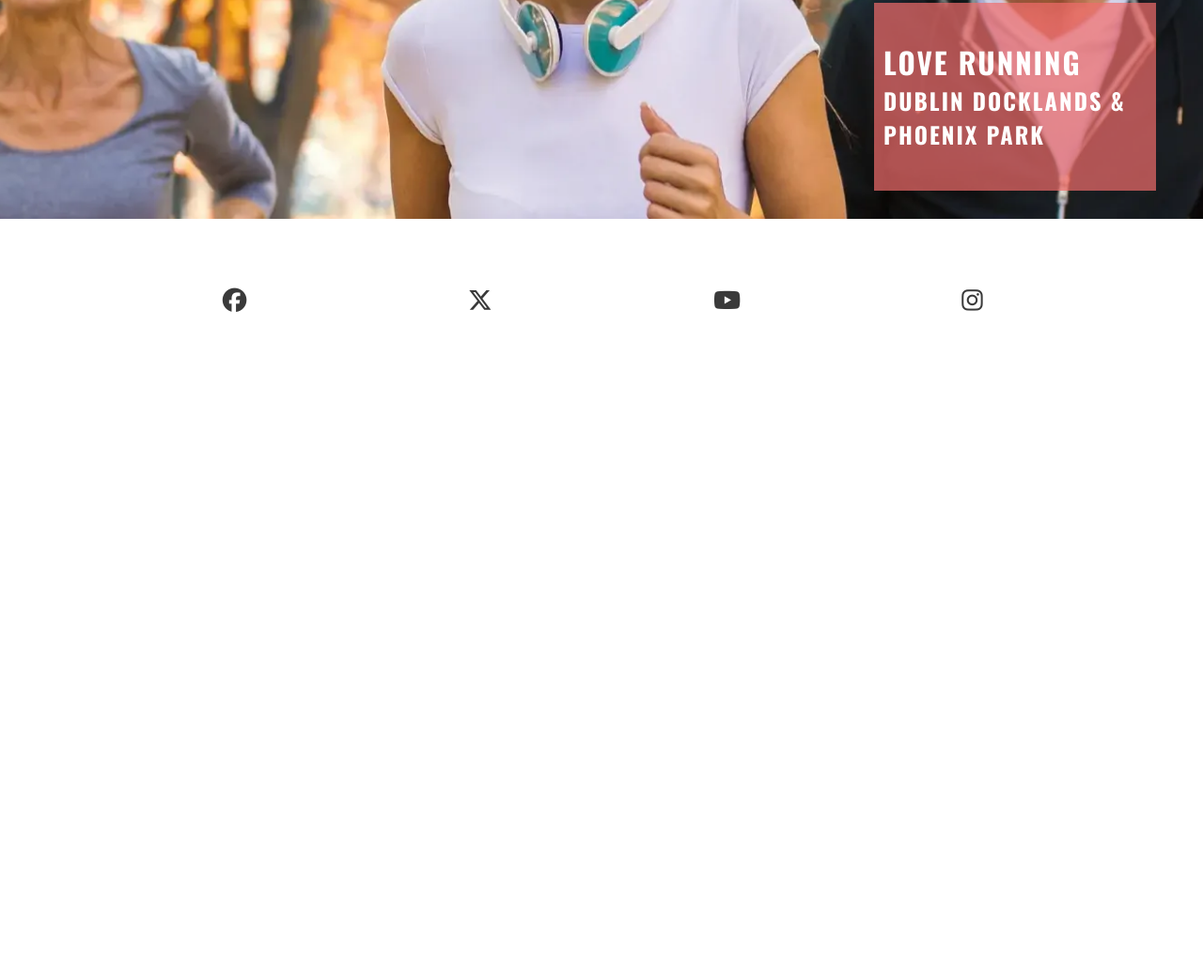
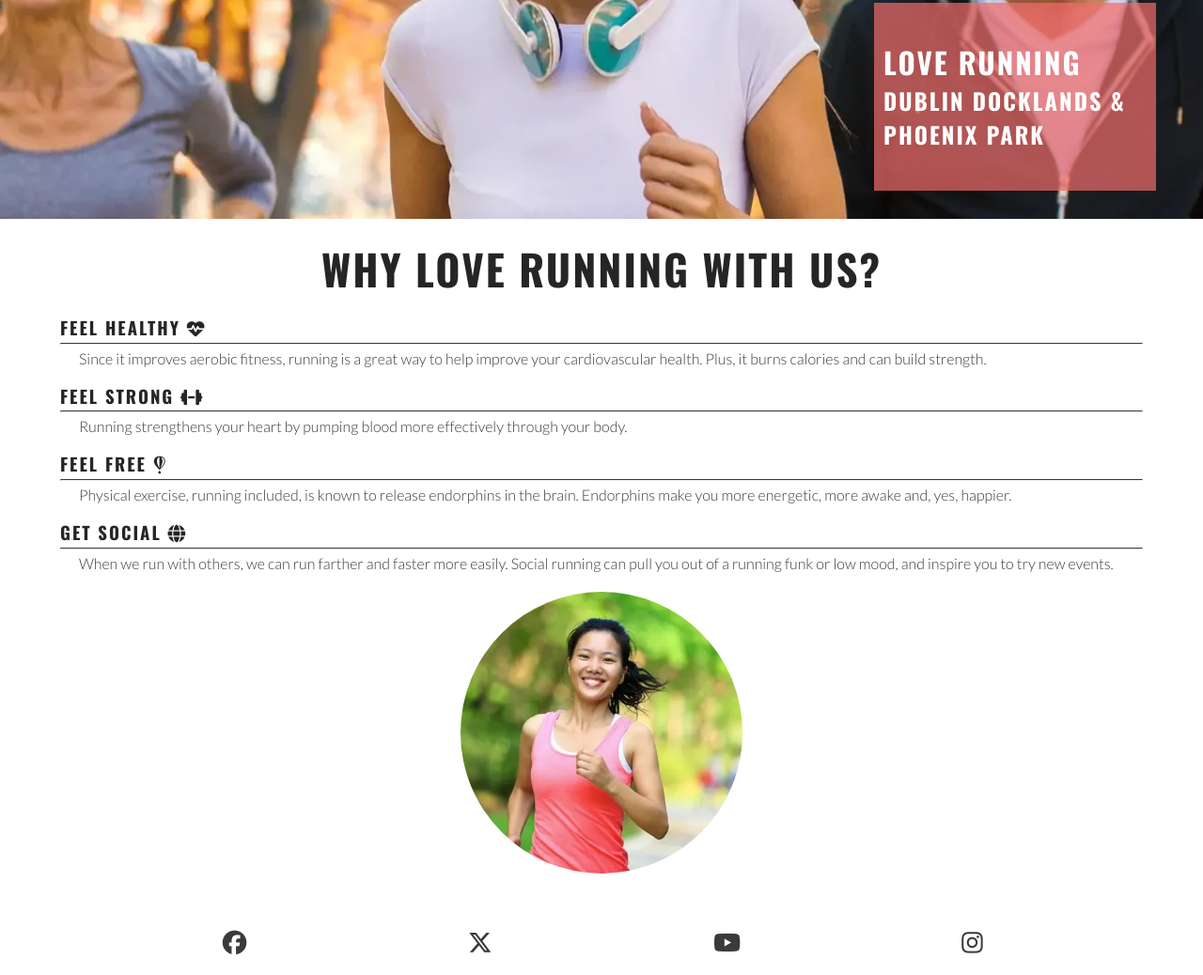
Before and after one commit to ajraf101/love-running24, a plain HTML site: page index.html in a window 1280 px wide. Shown: the part 446-1484 px from the top of the page at 94% size. Before the commit the page ends 800 px from the top, so only its background shows below. Drawn offline with nearby package versions, Linux system fonts and the light colour scheme.

Commit message:
finishing reasons section with circular image in a div

```diff
--- a/assets/css/style.css
+++ b/assets/css/style.css
@@ -117,6 +117,49 @@ main {
     color: #ffffff;
 }
 
+#reasons {
+    margin: 20px auto;
+    width: 90%;
+}
+
+#reasons > h2 {
+    margin-bottom: 20px;
+    text-align: center;
+    font-size: 280%;
+}
+
+#reasons div {
+    line-height: 20px;
+    margin-bottom: 20px;
+}
+
+#reasons hr {
+    border-top: 1px solid #3a3a3a;
+    margin: 5px 0;
+}
+
+#reasons p {
+    padding: 0 20px;
+}
+
+#circle-cover-bg {
+    background: url('../images/reasons-image.webp') no-repeat top center / cover;
+    height: 90vw;
+    width: 90vw;
+    margin-bottom: 20px;
+    /* Make square image into circle */
+    border-radius: 50%;
+    max-width: 300px;
+    max-height: 300px;
+}
+
+#benefits-image {
+    display: flex;
+    align-items: center;
+    justify-content: center;
+}
+
+
 /* Footer */
 #social-networks {
     text-align: center;
--- a/index.html
+++ b/index.html
@@ -44,7 +44,38 @@
                 <h3>Dublin Docklands & Phoenix Park</h3>
             </div>
         </section>
-
+        <section id="reasons">
+            <h2>Why Love Running With Us?</h2>
+            <div id="benefits">
+                <div id="benefits-physical">
+                    <div>
+                        <h3>FEEL HEALTHY <i class="fa-solid fa-heart-pulse"></i></h3>
+                        <hr>
+                        <p>Since it improves aerobic fitness, running is a great way to help improve your cardiovascular health. Plus, it burns calories and can build strength.</p>
+                    </div>
+                    <div>
+                        <h3>FEEL STRONG <i class="fa-solid fa-dumbbell"></i></h3>
+                        <hr>
+                        <p>Running strengthens your heart by pumping blood more effectively through your body.</p>
+                    </div>
+                </div>
+                <div id="benefits-mental">
+                    <div>
+                        <h3>FEEL FREE <i class="fa-brands fa-fly"></i></h3>
+                        <hr>
+                        <p>Physical exercise, running included, is known to release endorphins in the brain. Endorphins make you more energetic, more awake and, yes, happier.</p>
+                    </div>
+                    <div>
+                        <h3>GET SOCIAL <i class="fa-solid fa-globe"></i></h3>
+                        <hr>
+                        <p>When we run with others, we can run farther and faster more easily. Social running can pull you out of a running funk or low mood, and inspire you to try new events.</p>
+                    </div>
+                </div>
+                <div id="benefits-image">
+                    <div id="circle-cover-bg"></div>
+                </div>
+            </div>
+        </section>
     </main>
 
     <!-- Footer -->
```
Also changed, not shown: assets/images/reasons-image.webp (added).
